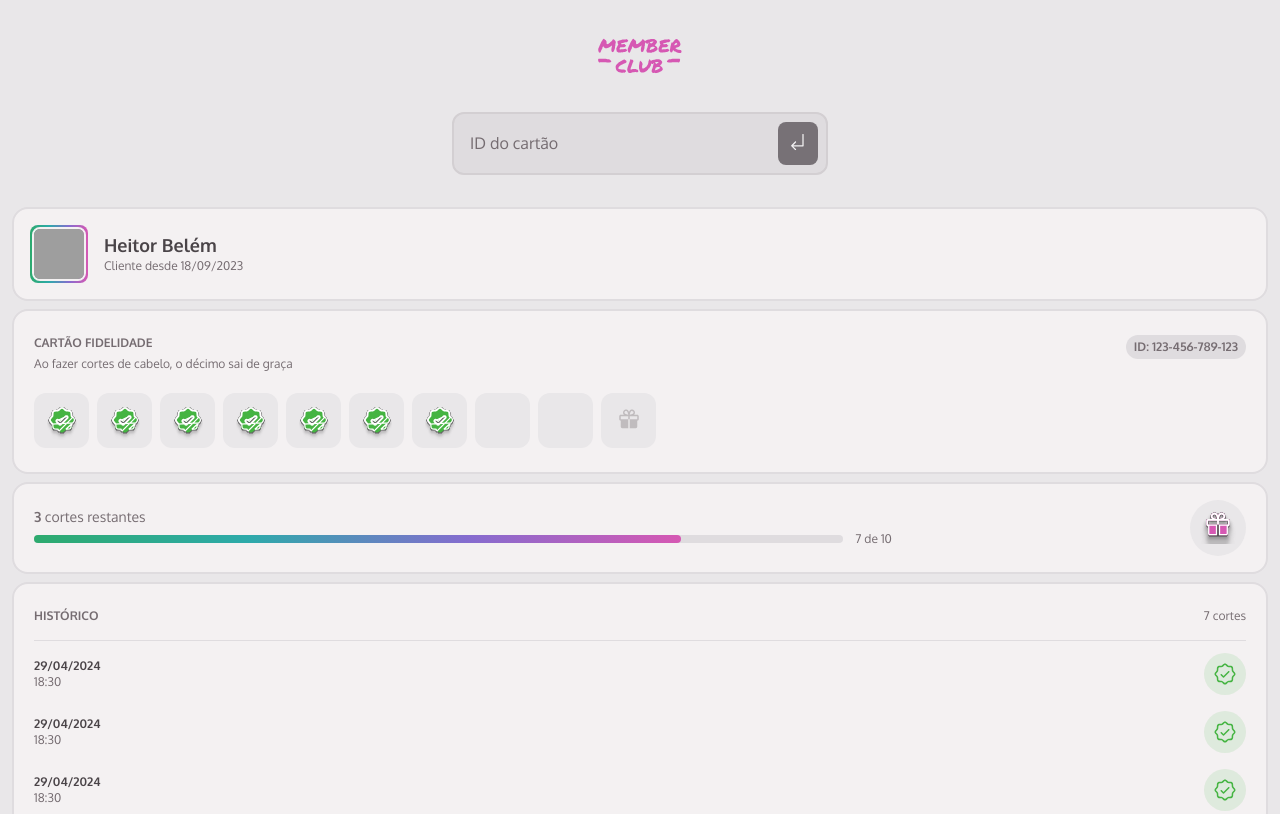
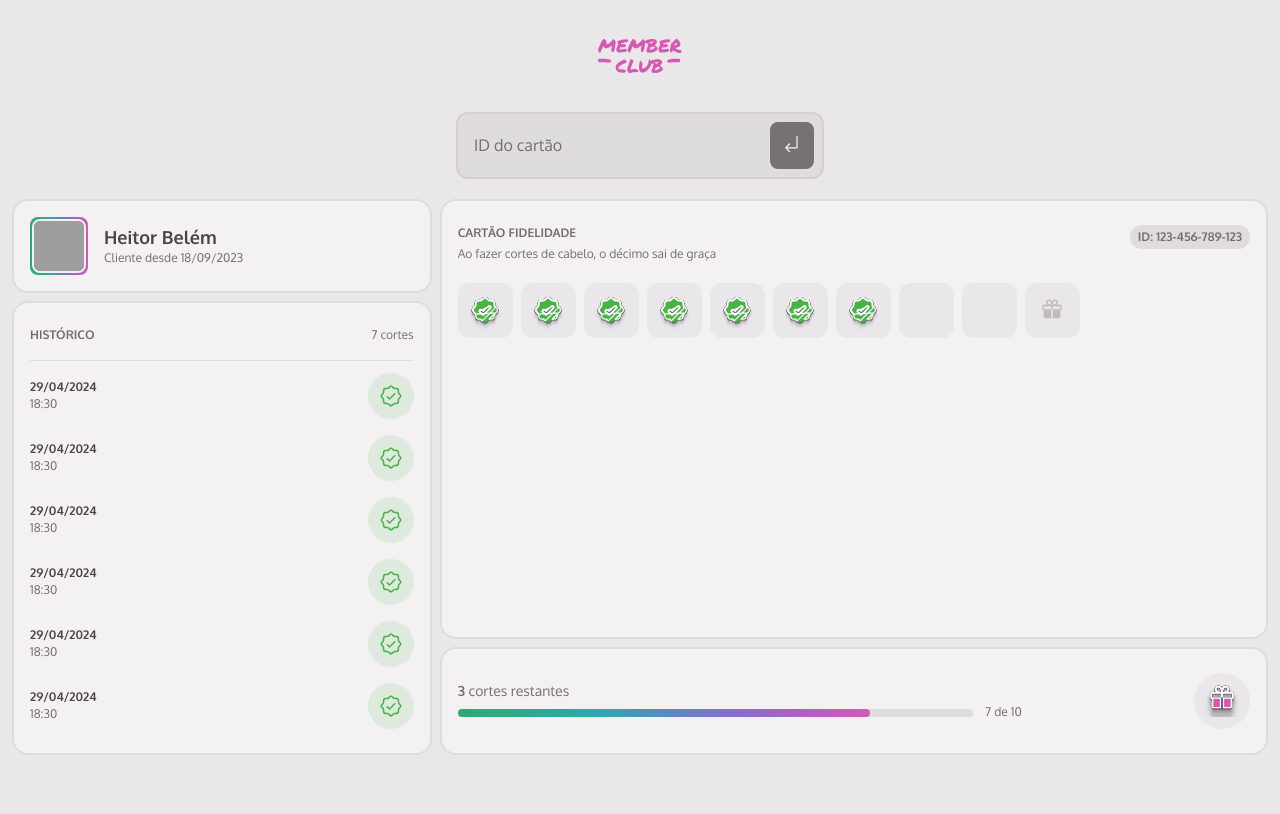
Before and after one commit to heitorlbelem/member-club, a plain HTML site: page index.html in a window 1280 px wide. Shown: the top 814 px of the page. Drawn offline with Linux system fonts and the light colour scheme; grey boxes are pictures that could not be loaded.

Commit message:
Adjusting paddings

```diff
--- a/index.html
+++ b/index.html
@@ -21,7 +21,7 @@
     </div>
 
   </header>
-  <main class="flex flex-column gap-sm px-1.2">
+  <main>
     <div id="hero" class="card flex items-center gap-md">
       <div class="profile-background">
         <img src="https://github.com/heitorlbelem.png" alt="">
--- a/src/styles/components/header.css
+++ b/src/styles/components/header.css
@@ -1,7 +1,9 @@
 body > header {
   width: 100%;
   margin-inline: auto;
-  padding: 3.2rem 1.2rem;
+  padding-top: var(--p-xl);
+  padding-inline: var(--p-md);
+  margin-bottom: 2rem;
 
   & .input-wrapper {
     margin-top: 1.6rem;
@@ -9,11 +11,12 @@ body > header {
     background: var(--gray-300);
     border: 2px solid var(--gray-400);
     border-radius: 1.2rem;
-    padding: .8rem;
+    padding-inline: var(--p-xs);
+    padding-block: var(--p-xs);
 
     & input {
       width: 100%;
-      padding: .8rem;
+      padding: var(--p-xs);
       border: none;
       outline: none;
 
@@ -33,7 +36,8 @@ body > header {
 
       outline: none;
       border: none;
-      padding: 1rem;
+      padding-inline: var(--p-sm);
+      padding-block: var(--p-sm);
       border-radius: .8rem;
 
       transition: opacity 200ms;
--- a/src/styles/components/hero.css
+++ b/src/styles/components/hero.css
@@ -1,5 +1,5 @@
 #hero {
-  padding: 1.6rem;
+  padding: var(--p-md);
 
   & .profile-background {
     background: linear-gradient(
--- a/src/styles/components/history.css
+++ b/src/styles/components/history.css
@@ -1,6 +1,4 @@
 #history {
-  padding: 2.4rem 2rem;
-
   & header {
     margin-bottom: 1.6rem;
     color: var(--gray-500);
@@ -26,6 +24,6 @@
   & span {
     background-color: rgba(69, 180, 66, .12);
     border-radius: 50%;
-    padding: 1rem;
+    padding: var(--p-sm);
   }
 }
--- a/src/styles/components/loyalty-card.css
+++ b/src/styles/components/loyalty-card.css
@@ -1,6 +1,4 @@
 #loyalty-card {
-  padding: 2.4rem 2rem;
-
   & > header {
     margin-bottom: 2rem;
 
@@ -28,7 +26,7 @@
     & li {
       width: 5.5rem;
       height: 5.5rem;
-      padding: 1.4rem;
+      padding: var(--p-sm);
       border-radius: 1.2rem;
 
       background-color: var(--gray-200);
--- a/src/styles/components/progress.css
+++ b/src/styles/components/progress.css
@@ -1,6 +1,4 @@
 #progress {
-  padding: 1.6rem 2rem;
-
   & div:first-child {
     width: 100%;
 
@@ -49,6 +47,6 @@
     width: 5.6rem;
     height: 5.6rem;
     border-radius: 50%;
-    padding: 1.6rem;
+    padding: var(--p-md);
   }
 }
--- a/src/styles/global.css
+++ b/src/styles/global.css
@@ -16,6 +16,12 @@
 
   /* RESET FONT SIZE */
   font-size: 62.5%;
+
+  --p-xl: 3.2rem;
+  --p-lg: 2.4rem;
+  --p-md: 1.6rem;
+  --p-sm: 1.2rem;
+  --p-xs: .8rem;
 }
 
 /* RESET STYLE */
@@ -33,3 +39,26 @@ body {
 *, *::after, *::before {
   font-family: var(--ff-base);
 }
+
+main {
+  padding-inline: var(--p-sm);
+  padding-bottom: var(--p-xl);
+
+  display: grid;
+  gap: .8rem;
+}
+
+@media (width >= 48rem) {
+  main {
+    grid-template-areas:
+      "hero loyalty-card"
+      "history loyalty-card"
+      "history progress"
+    ;
+
+    & #hero { grid-area: hero; }
+    & #loyalty-card { grid-area: loyalty-card; }
+    & #history { grid-area: history; }
+  }
+
+}
--- a/src/styles/utilities.css
+++ b/src/styles/utilities.css
@@ -2,6 +2,8 @@
 @import url("./utilities/display.css");
 
 .card {
+  padding: var(--p-lg) var(--p-md);
+
   border-radius: 1.6rem;
   background-color: var(--gray-100);
   border: 2px solid var(--gray-300);
```
